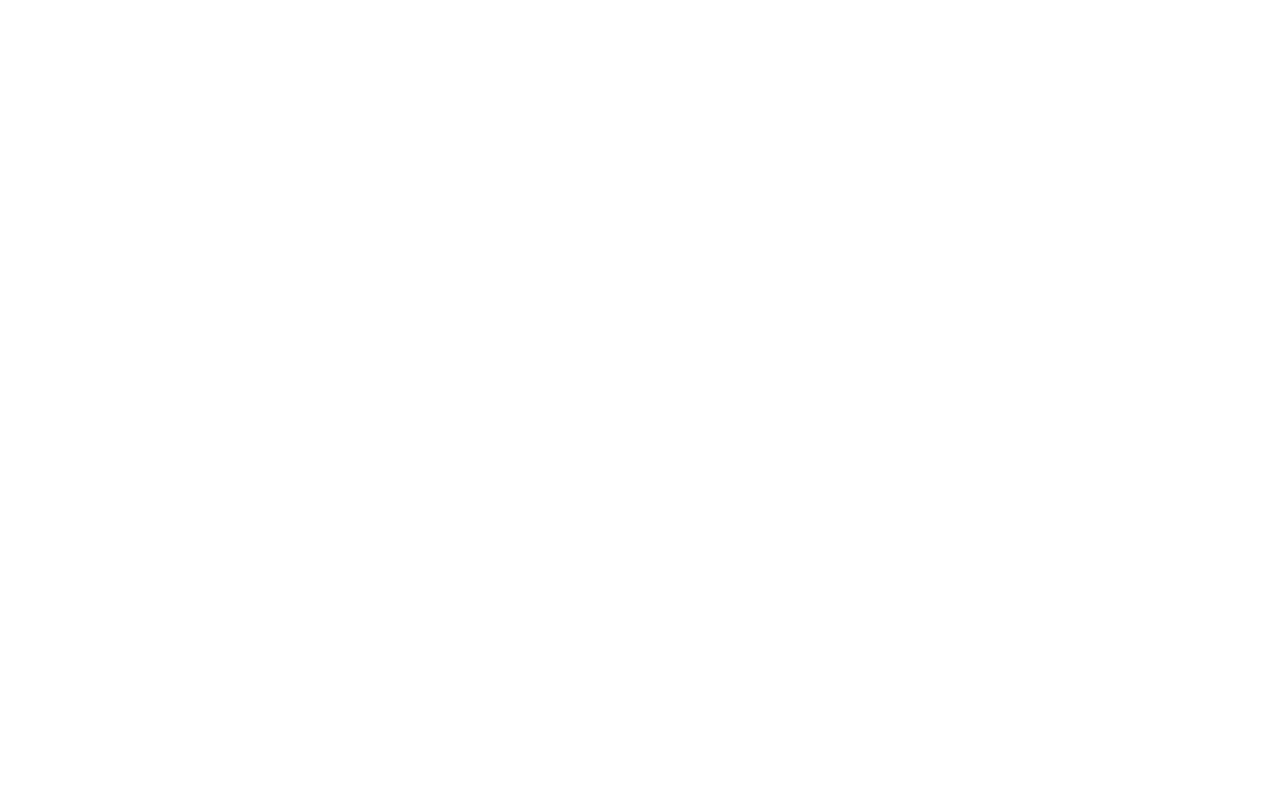
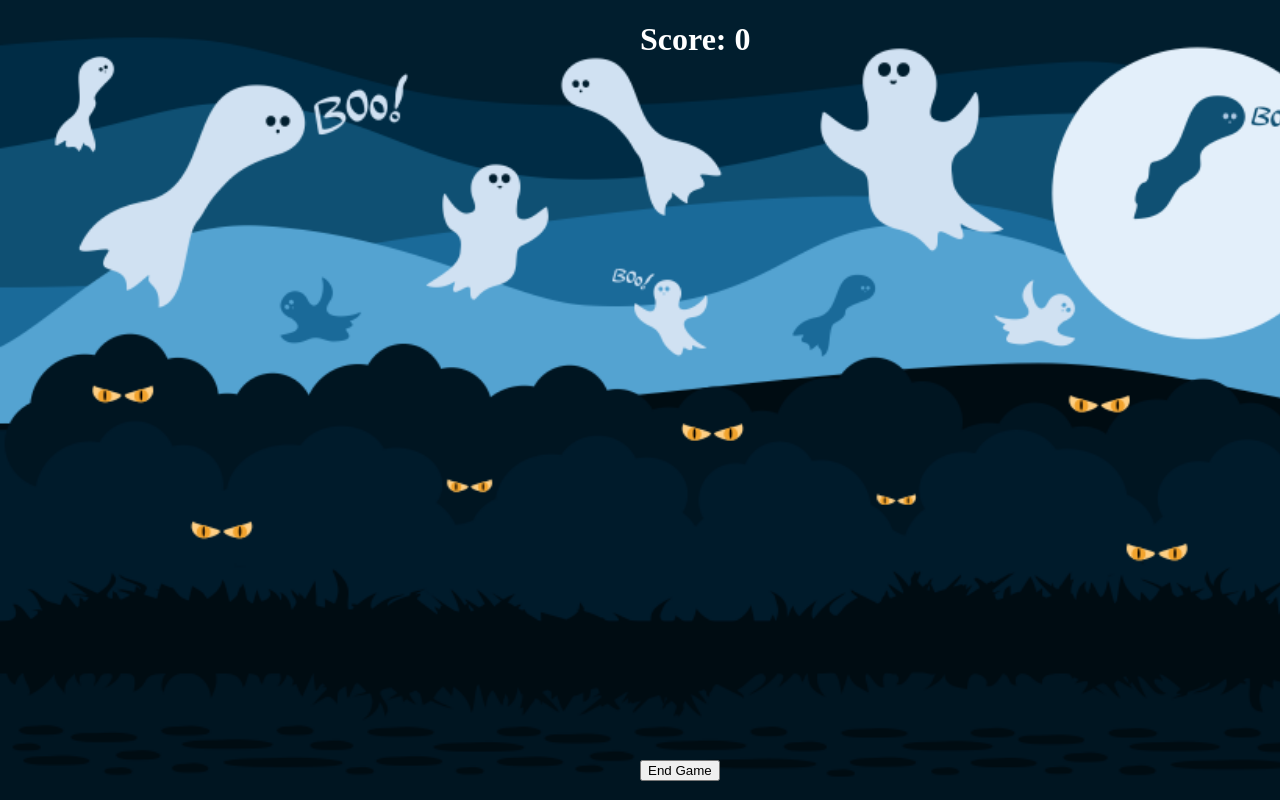
Before and after one commit to rleung1004/personalWebsiteHTML, a PHP site: page /zombie.html in a window 1280 px wide. Before the commit the page is empty. Run offline with PHP 8.4, Linux system fonts and the light colour scheme.

Commit message:
created div container and spawnZombie function

```diff
--- a/game.js
+++ b/game.js
@@ -0,0 +1,13 @@
+let container = document.getElementById("container");
+
+function spawnZombie() {
+    let zombie = document.createElement("img");
+    zombie.className = "zombie";
+    zombie.src = "images/zombie-cet.png"
+    zombie.style = "width: 100px; height: 100px";
+    zombie.style.left = 0;
+    zombie.style.top = parseInt(Math.random() * 80) + "%";
+    container.appendChild(zombie);
+}
+
+container.onclick = spawnZombie;
--- a/zombie.html
+++ b/zombie.html
@@ -7,10 +7,13 @@
     <title>Zombie Cet Hunter</title>
 </head>
 <body>
-    <div class="rowContainer" id="row1"></div>
-    <div class="rowContainer" id="row2"></div>
-    <div class="rowContainer" id="row3"></div>
-    <div class="rowContainer" id="row4"></div>
-    <div class="rowContainer" id="row5"></div>
+
+    <div class="rowContainer" id="container">
+        <h1 id="score">Score: 0</h1>
+
+        <button type="button" id="end">End Game</button>
+    </div>
+
+    <script src="game.js"></script>
 </body>
 </html>
--- a/zombieStyle.css
+++ b/zombieStyle.css
@@ -1,3 +1,32 @@
-.rowContainer {
-    background-image: "images/spookyBackground.png";
+body, html {
+    margin: 0;
+    height: 100%;
+    background-color: black;
 }
+
+#score {
+    position: relative;
+    text-align: center;
+    color: white;
+    left: 50%;
+}
+
+#end {
+    position: absolute;
+    left : 50%;
+    top: 95%;
+}
+#container {
+    position: relative;
+    display: flex;
+    background: url(images/spookyBackground.png);
+    background-size: cover;
+    height: 100%;
+    width: 100%;
+    background-color: black;
+    flex-wrap: nowrap;
+}
+
+.zombie {
+    position: absolute;
+}
```
